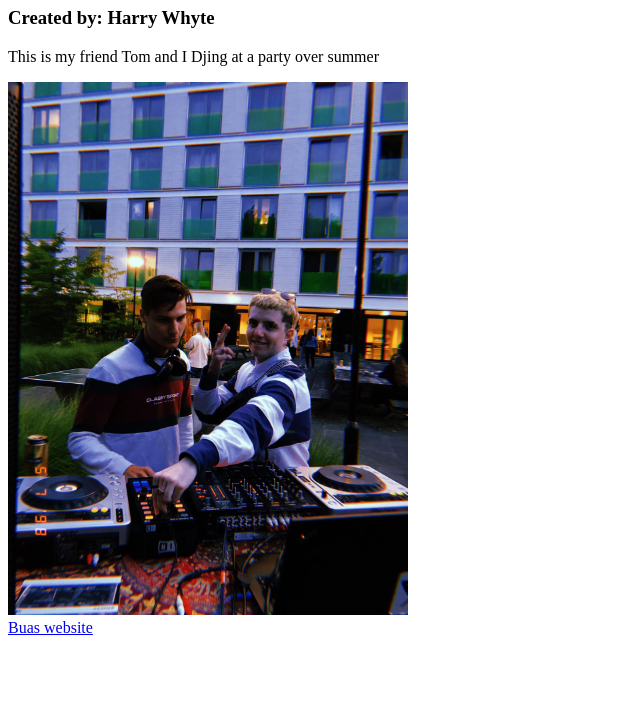
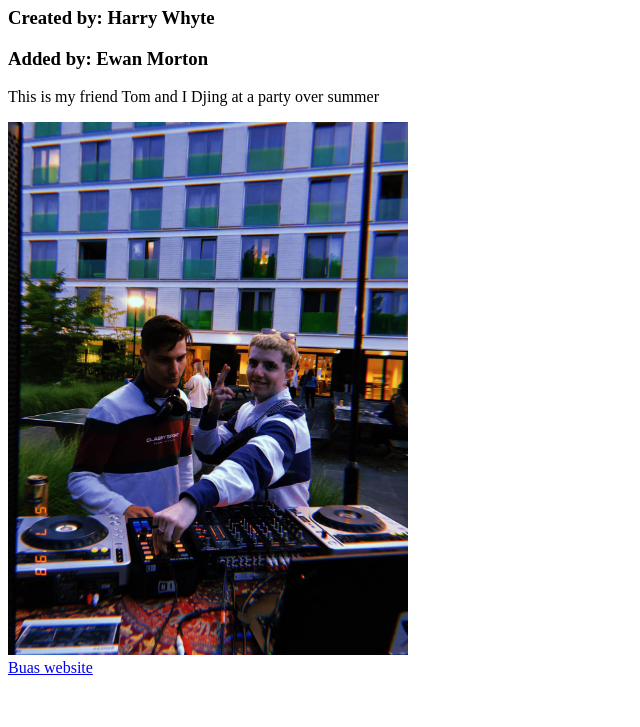
Before and after one commit to HarryWhyte/prj4-chapter-3, a plain HTML site: page index.html in a window 1280 px wide. Shown: the part 73-800 px from the top of the page, without its empty margins (0-640 px from the left). Drawn offline with Linux system fonts and the light colour scheme.

Commit message:
Update index.html

```diff
--- a/index.html
+++ b/index.html
@@ -8,6 +8,7 @@
 <body>
  <h1>Djing</h1>
 	<h3>Created by: Harry Whyte</h3>
+	<h3>Added by: Ewan Morton</h3>
   <p>This is my friend Tom and I Djing at a party over summer</p>
 	<img src="images/image.JPG" width="400" height="533" alt="Partying"/>
    <div>
```
